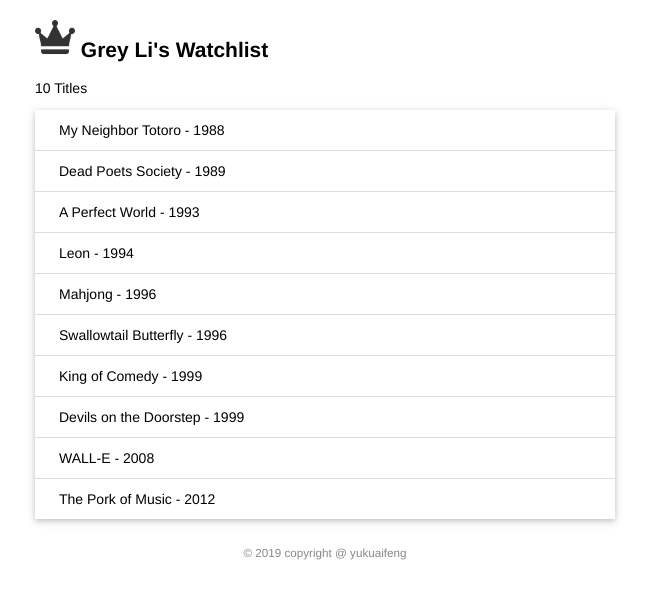
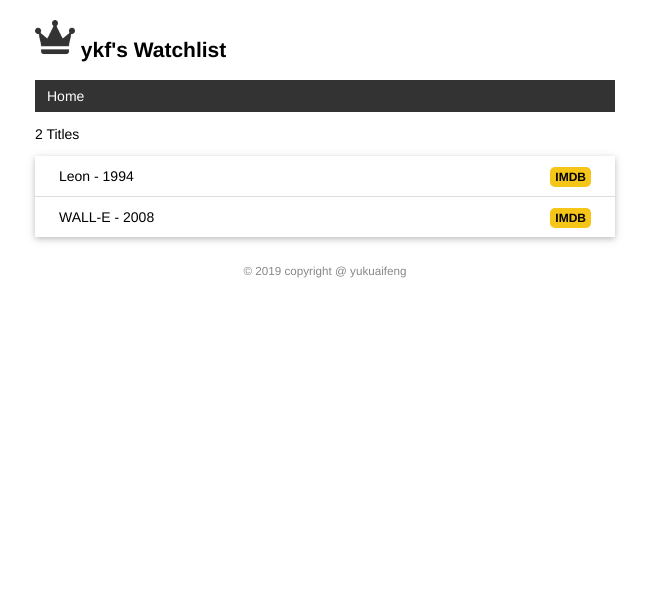
Before and after one commit to yukuaifeng/flask-tutorial, a Flask app: page / in a window 1280 px wide. Shown: the top 599 px of the page, without its empty margins (315-964 px from the left). Run offline with Flask 2, Linux system fonts and the light colour scheme; data comes from the database, SQL or seed files in the repository.

Commit message:
阶段性的结果，到第六章加入模板

```diff
--- a/app.py
+++ b/app.py
@@ -10,6 +10,7 @@
 
 db = SQLAlchemy(app)
 
+#创建shell命令函数
 @app.cli.command()
 @click.option('--drop', is_flag = True, help='Create after drop.') #设置选项
 def initdb(drop):
@@ -18,6 +19,7 @@
     db.create_all()
     click.echo('Initialized database.')
 
+#创建数据库的表函数
 class User(db.Model):
     id = db.Column(db.Integer, primary_key=True)
     name = db.Column(db.String(20))
@@ -27,9 +29,22 @@
     title = db.Column(db.String(60))
     year = db.Column(db.String(4))
 
+#模板上下文处理函数
+@app.context_processor
+def inject_user():#函数名可以随意修改
+    user = User.query.first()
+    return dict(user=user) #需要返回字典，等同于return {'user': user}
+
+#视图函数处理请求
 @app.route('/')
 def index():
-    return render_template('index.html',name=name, movies=movies)
+    movies = Movie.query.all()
+    return render_template('index.html', movies=movies)
+
+#404处理函数
+@app.errorhandler(404)
+def page_not_found(e):
+    return render_template('404.html'), 404
 
 @app.route('/user/<name>')
 def user_page(name):
@@ -42,6 +57,8 @@
     print(url_for('user_page', name='jayce'))
     print(url_for('test_url_for',num=2))
     return 'Test page'
+
+
 
 name = 'Grey Li'
 movies = [
--- a/static/style.css
+++ b/static/style.css
@@ -11,6 +11,28 @@
     text-align: center;
     padding: 10px;
 }
+
+nav ul {
+    list-style-type: none;
+    margin: 0;
+    padding: 0;
+    overflow: hidden;
+    background-color: #333;
+}
+nav li {
+    float: left;
+}
+nav li a {
+    display: block;
+    color: white;
+    text-align: center;
+    padding: 8px 12px;
+    text-decoration: none;
+}
+nav li a:hover {
+    background-color: #111;
+}
+
 
 .crown {
     width: 40px;
@@ -35,3 +57,18 @@
 .movie-list li:hover {
     background-color: #f8f9fa;
 }
+
+
+.float-right {
+    float: right;
+}
+
+.imdb {
+    font-size: 12px;
+    font-weight: bold;
+    color: black;
+    text-decoration: none;
+    background: #F5C518;
+    border-radius: 5px;
+    padding: 3px 5px;
+}
--- /dev/null
+++ b/templates/base.html
@@ -0,0 +1,28 @@
+<!DOCTYPE html>
+<html lang="en">
+<head>
+    {% block head %}
+    <meta charset="UTF-8">
+    <meta name="viewport" content="width=device-width, initial-scale=1.0">
+    <title>{{ user.name }}'s Watchlist</title>
+    <link rel="icon" href="{{ url_for('static', filename='267.ico') }}">
+    <link rel="stylesheet" href="{{ url_for('static', filename='style.css') }}" type="text/css">
+    {% endblock %}
+</head>
+<body>
+    <h2>
+        <img alt="Crown" class="crown" src="{{ url_for('static', filename='images/crown.png') }}">
+        {{ user.name }}'s Watchlist
+    </h2>
+
+    <nav>
+        <ul>
+            <li><a href="{{ url_for('index') }}">Home</a> </li>
+        </ul>
+    </nav>
+    {% block content %}{% endblock %}
+    <footer>
+        <small>&copy; 2019 <a>copyright @ yukuaifeng</a></small>
+    </footer>
+</body>
+</html>
--- a/templates/index.html
+++ b/templates/index.html
@@ -1,26 +1,16 @@
-<!DOCTYPE html>
-<html lang="en">
-<head>
-    <meta charset="UTF-8">
-    <title>{{ name }}'s Watchlist</title>
-    <link rel="icon" href="{{ url_for('static', filename='267.ico') }}">
-    <link rel="stylesheet" href="{{ url_for('static', filename='style.css') }}" type="text/css">
-</head>
-<body>
-    <h2>
-        <img alt="Crown" class="crown" src="{{ url_for('static', filename='crown.png') }}">
-        {{ name }}'s Watchlist
-    </h2>
-    {# 使用 length 过滤器获取movies 变量的长度 #}
-    <p>{{ movies|length }} Titles</p>
-    <ul class="movie-list">
-        {% for movie in movies %} {# 迭代 movies 变量 #}
-        <li>{{ movie.title }} - {{ movie.year }}</li> {# 等同于movies['title'] #}
-        {% endfor %} {# 使用 endfor 标签结束 for 语句 #}
-    </ul>
-    <footer>
-        <small>&copy; 2019 <a>copyright @ yukuaifeng</a></small>
-    </footer>
+{% extends 'base.html' %}
 
-</body>
-</html>
+{% block content %}
+<p>{{ movies|length }} Titles</p>
+<ul class="movie-list">
+    {% for movie in movies %} {# 迭代 movies 变量 #}
+        <li>{{ movie.title }} - {{ movie.year }}
+            <span class="float-right">
+                <a class="imdb" href="https://www.imdb.com/find?q={{ movie.title }}" target="_blank"
+                   title="Find this movie on IMDB">IMDB</a>
+            </span>
+        </li> {# 等同于movies['title'] #}
+    {% endfor %} {# 使用 endfor 标签结束 for 语句 #}
+</ul>
+
+{% endblock %}
```
Also changed, not shown: templates/404.html (added, +13 -0 lines), static/images/crown.png (renamed from static/crown.png).
